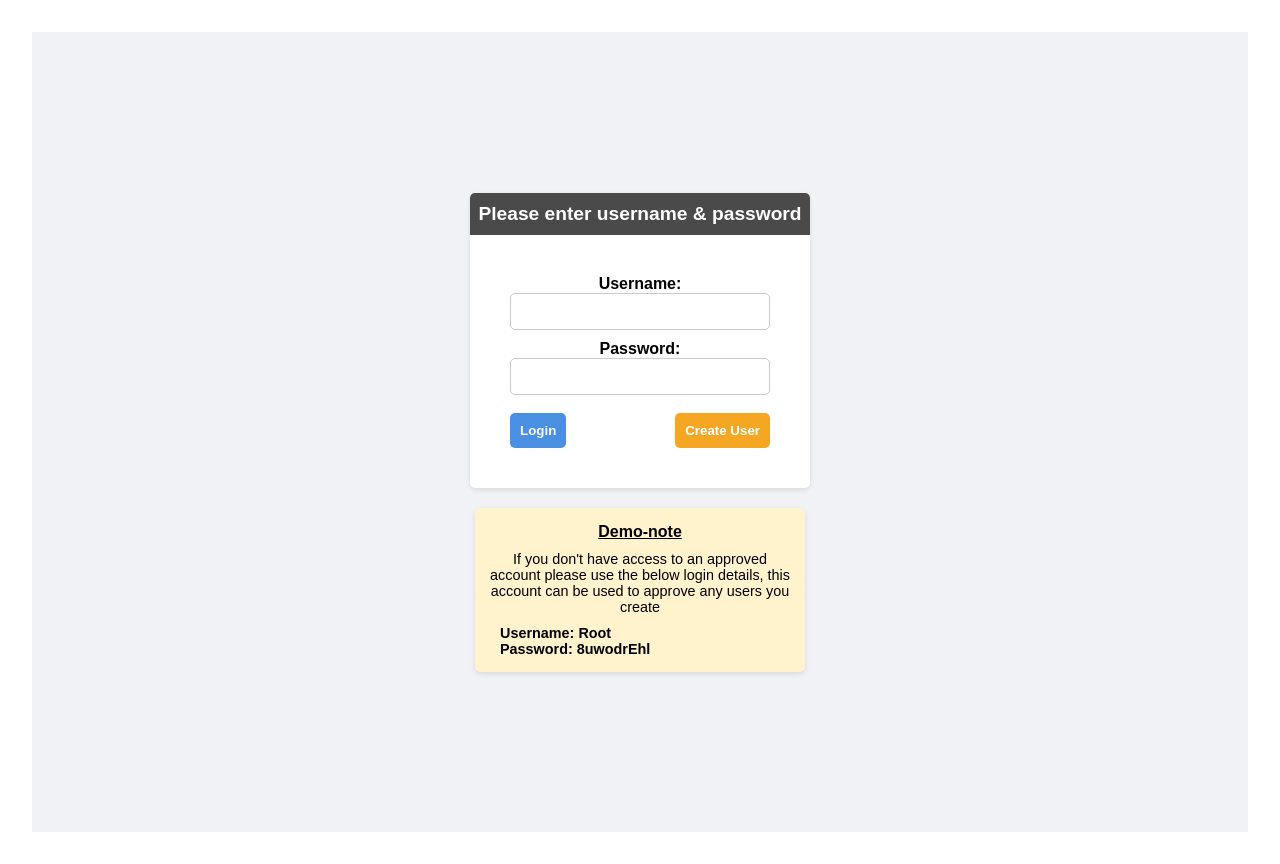
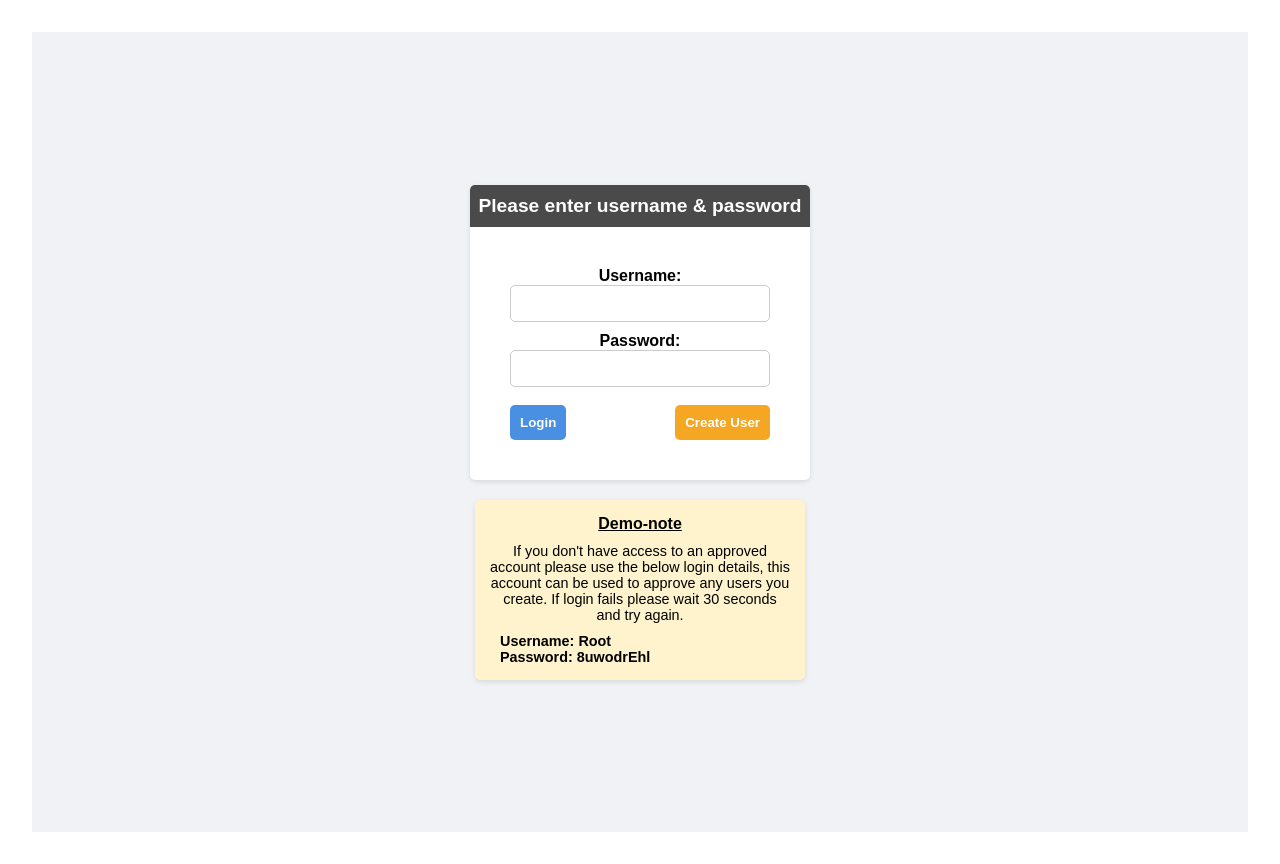
Before and after one commit to JackBadawy/Employee_Creator_API, a React (Vite) app in the folder Employee_frontend/: page / in a window 1280 px wide. Built offline with nearby package versions, Linux system fonts and the light colour scheme; no server answers.

Commit message:
login card change

```diff
--- a/Employee_frontend/src/Pages/LoginPage.tsx
+++ b/Employee_frontend/src/Pages/LoginPage.tsx
@@ -125,7 +125,7 @@ const LoginPage = () => {
         <p className="login__note-txt">
           If you don't have access to an approved account please use the below
           login details, this account can be used to approve any users you
-          create
+          create. If login fails please wait 30 seconds and try again.
         </p>
         <p className="login__note-details">Username: Root</p>
         <p className="login__note-details">Password: 8uwodrEhl</p>
```
